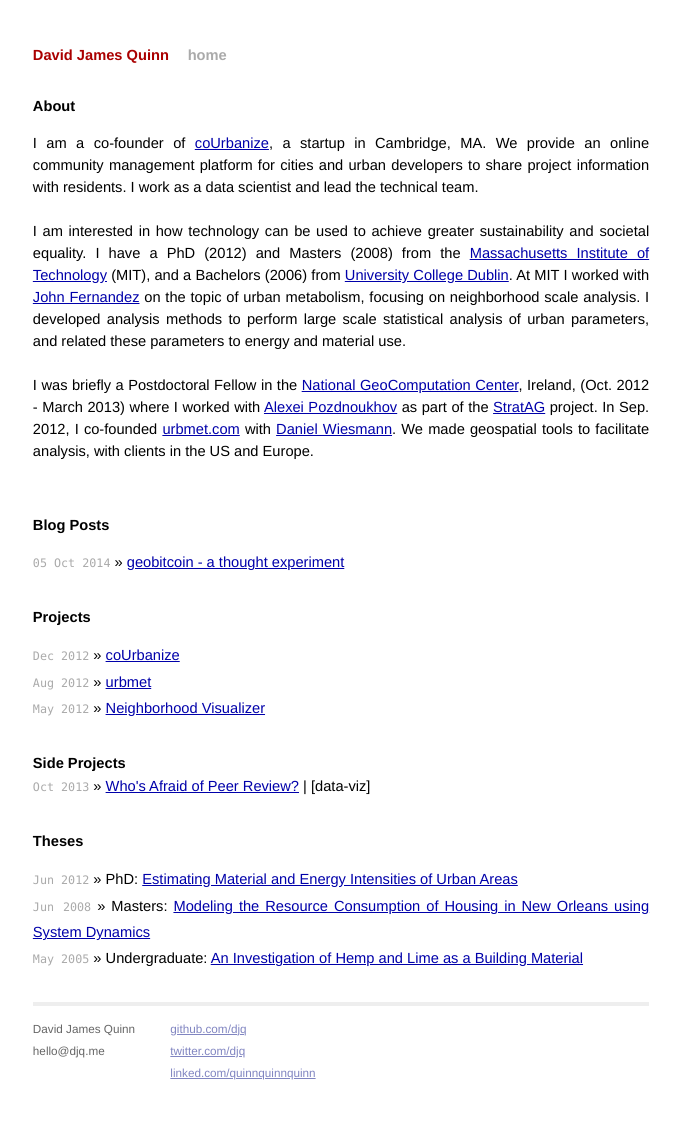
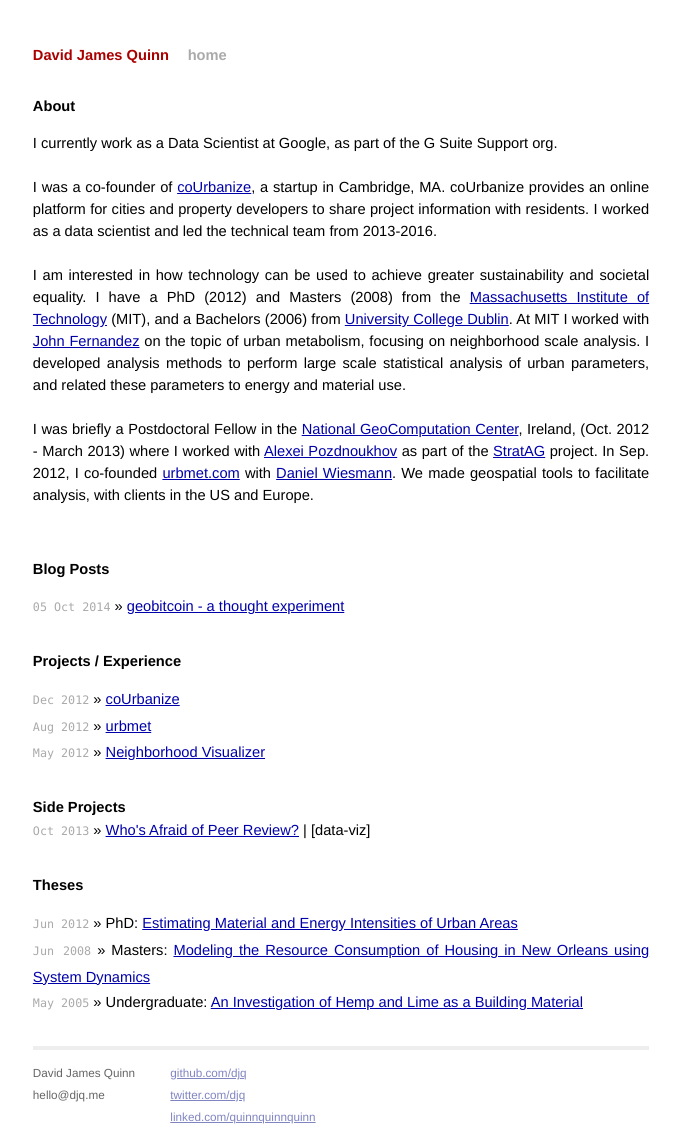
Before and after one commit to djq/djq.github.com, a Jekyll site: the page built from index.html, in a window 1280 px wide. Shown: the whole page, without its empty margins (299-980 px from the left). Built offline with Jekyll 4.4.1, drawn with Linux system fonts in a browser that asks for light colours; before the commit the page ends 1096 px from its top, so only the background shows below that.

Commit message:
update current status

```diff
--- a/index.html
+++ b/index.html
@@ -7,7 +7,10 @@
 
    <h1>About</h1>
   <ul class="posts">
-    I am a co-founder of <a href="http://courbanize.com">coUrbanize</a>, a startup in Cambridge, MA. We provide an online community management platform for cities and urban developers to share project information with residents. I work as a data scientist and lead the technical team.<br><br>
+    I currently work as a Data Scientist at Google, as part of the G Suite Support org.
+    <br><br>
+
+    I was a co-founder of <a href="http://courbanize.com">coUrbanize</a>, a startup in Cambridge, MA. coUrbanize provides an online platform for cities and property developers to share project information with residents. I worked as a data scientist and led the technical team from 2013-2016.<br><br>
 
     I am interested in how technology can be used to achieve greater sustainability and societal equality. I have a PhD (2012) and Masters (2008) from the <a href="http://mit.edu/">Massachusetts Institute of Technology</a> (MIT), and a Bachelors (2006) from <a href="http://ucd.ie">University College Dublin</a>. At MIT I worked with <a href="http://architecture.mit.edu/faculty/john-fernandez">John Fernandez</a> on the topic of urban metabolism, focusing on neighborhood scale analysis. I developed analysis methods to perform large scale statistical analysis of urban parameters, and related these parameters to energy and material use.<br><br>
 
@@ -21,7 +24,7 @@
     {% endfor %}
   </ul>
 
-  <h1>Projects</h1>
+  <h1>Projects / Experience</h1>
   <ul class="posts">
     <li><span>Dec 2012</span> &raquo; <a href="http://courbanize.com">coUrbanize</a></li>
     <li><span>Aug 2012</span> &raquo; <a href="http://urbmet.com">urbmet</a></li>
```
